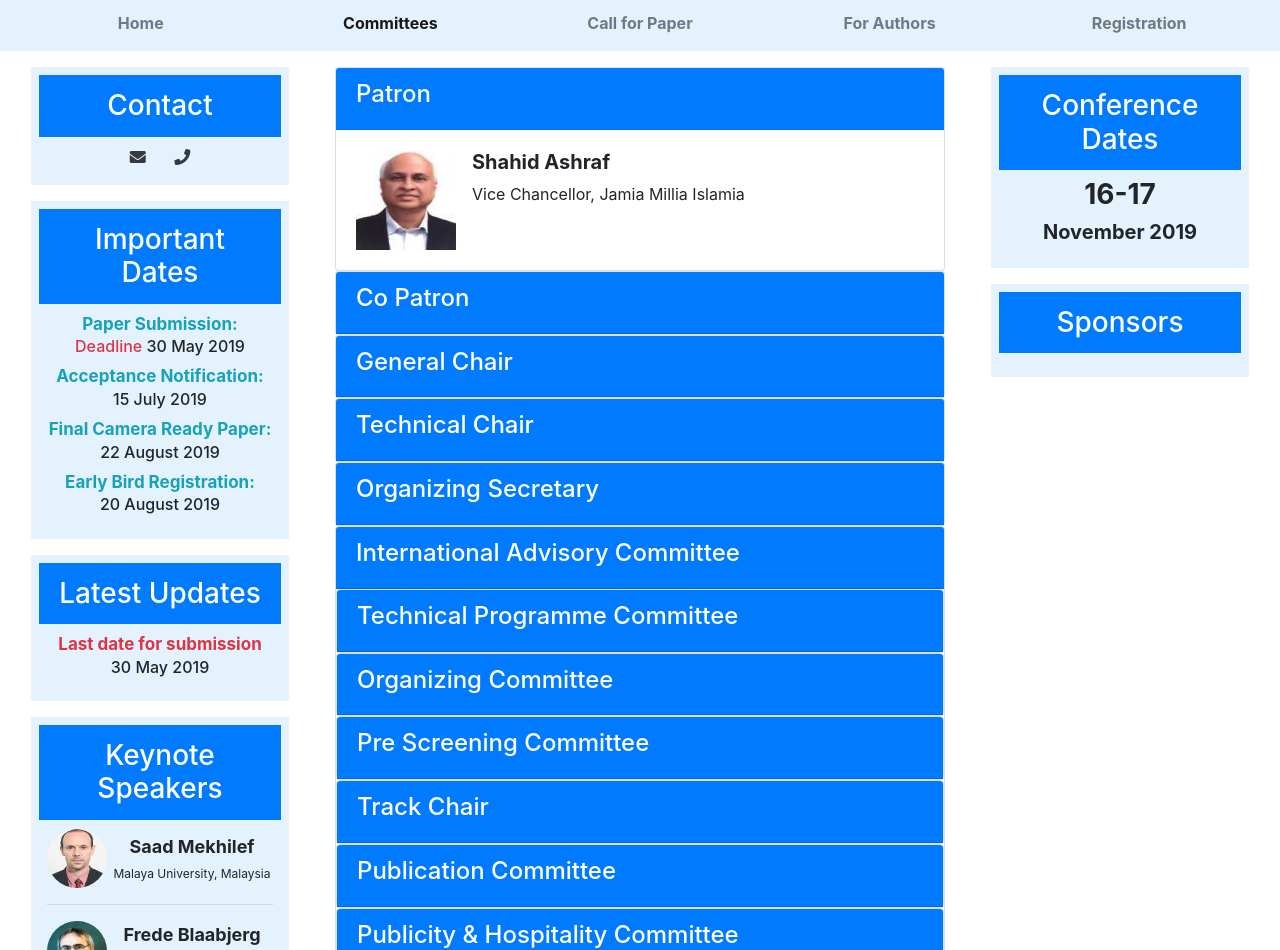
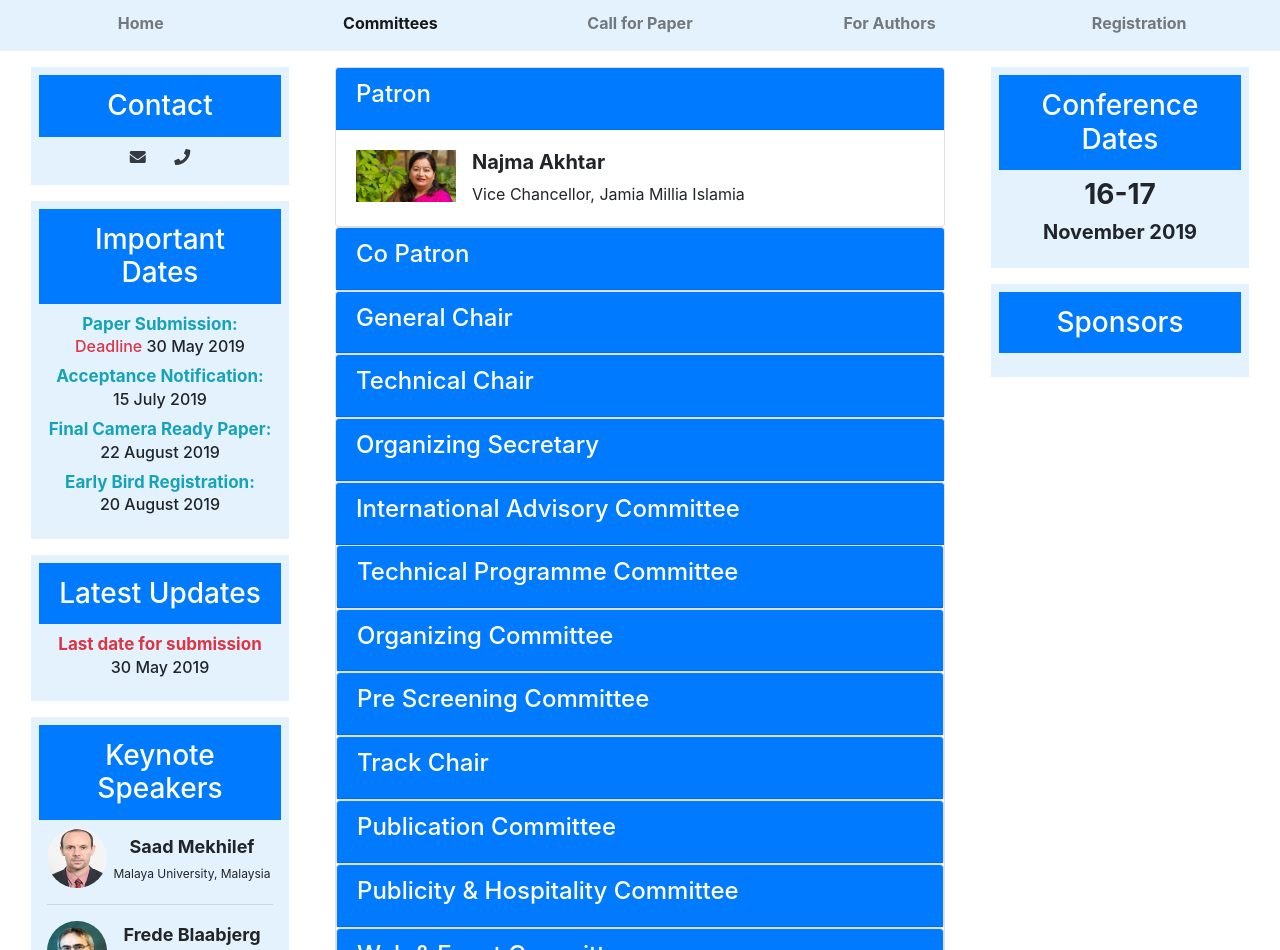
Before and after one commit to ieeejmi/icpeca, a website: page committee.html in a window 1280 px wide. Shown: the part 965-1915 px from the top of the page. Drawn offline with nearby package versions, Linux system fonts and the light colour scheme.

Commit message:
COMMITTEE UPDATE

```diff
--- a/committee.html
+++ b/committee.html
@@ -141,9 +141,9 @@
            <div id="b1" data-parent="#acc" class="collapse show">
              <div class="card-body">
                     <div class="media">
-                      <img src="static/img/sashraf.jpg" class="mr-3 img-fluid" width="100px" alt="...">
+                      <img src="static/img/NK.jpg" class="mr-3 img-fluid" width="100px" alt="...">
                       <div class="media-body">
-                        <h5 class="mt-0"><strong>Shahid Ashraf</strong></h5>
+                        <h5 class="mt-0"><strong>Najma Akhtar</strong></h5>
                         Vice Chancellor, Jamia Millia Islamia
                       </div>
                     </div>
```
Also changed, not shown: static/img/NK.jpg (added).
